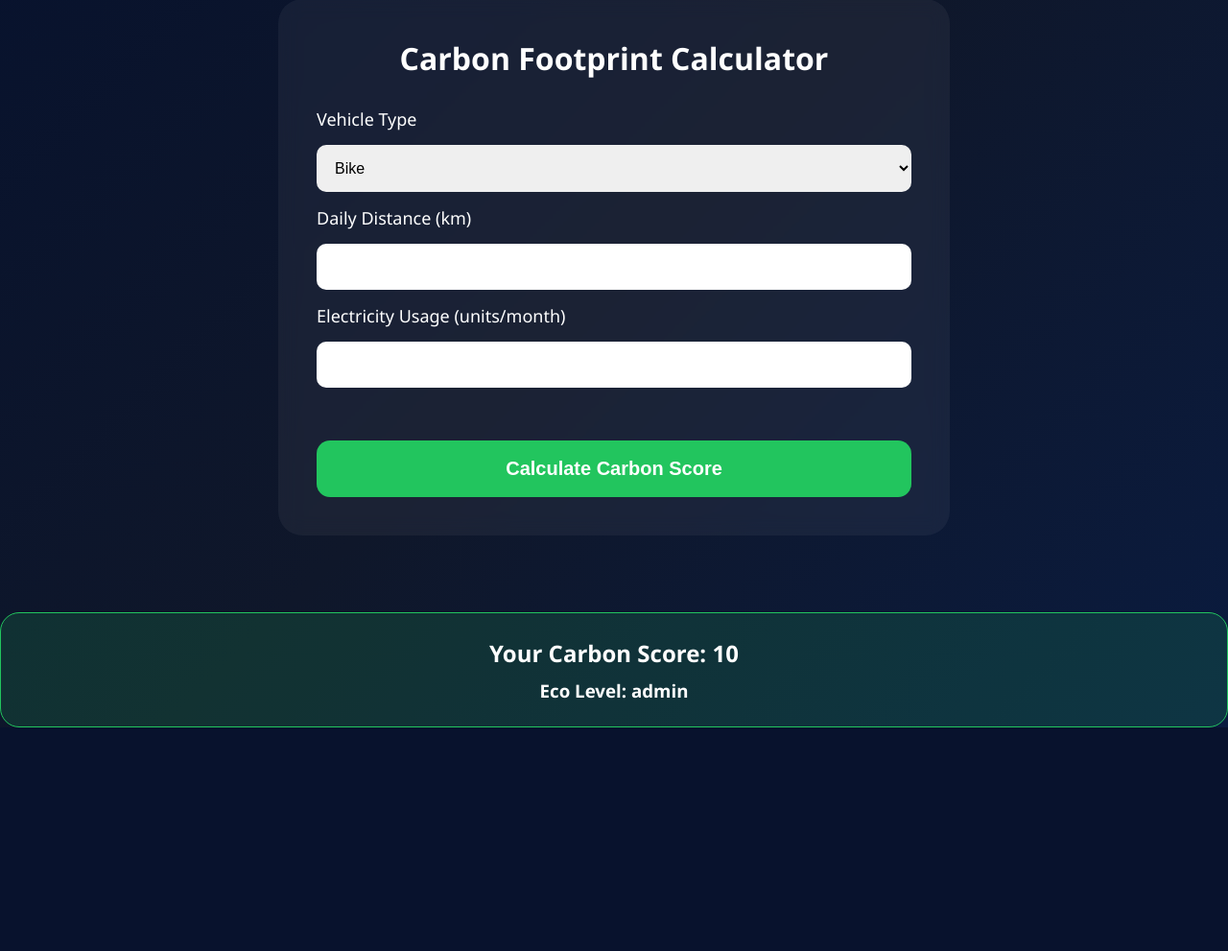
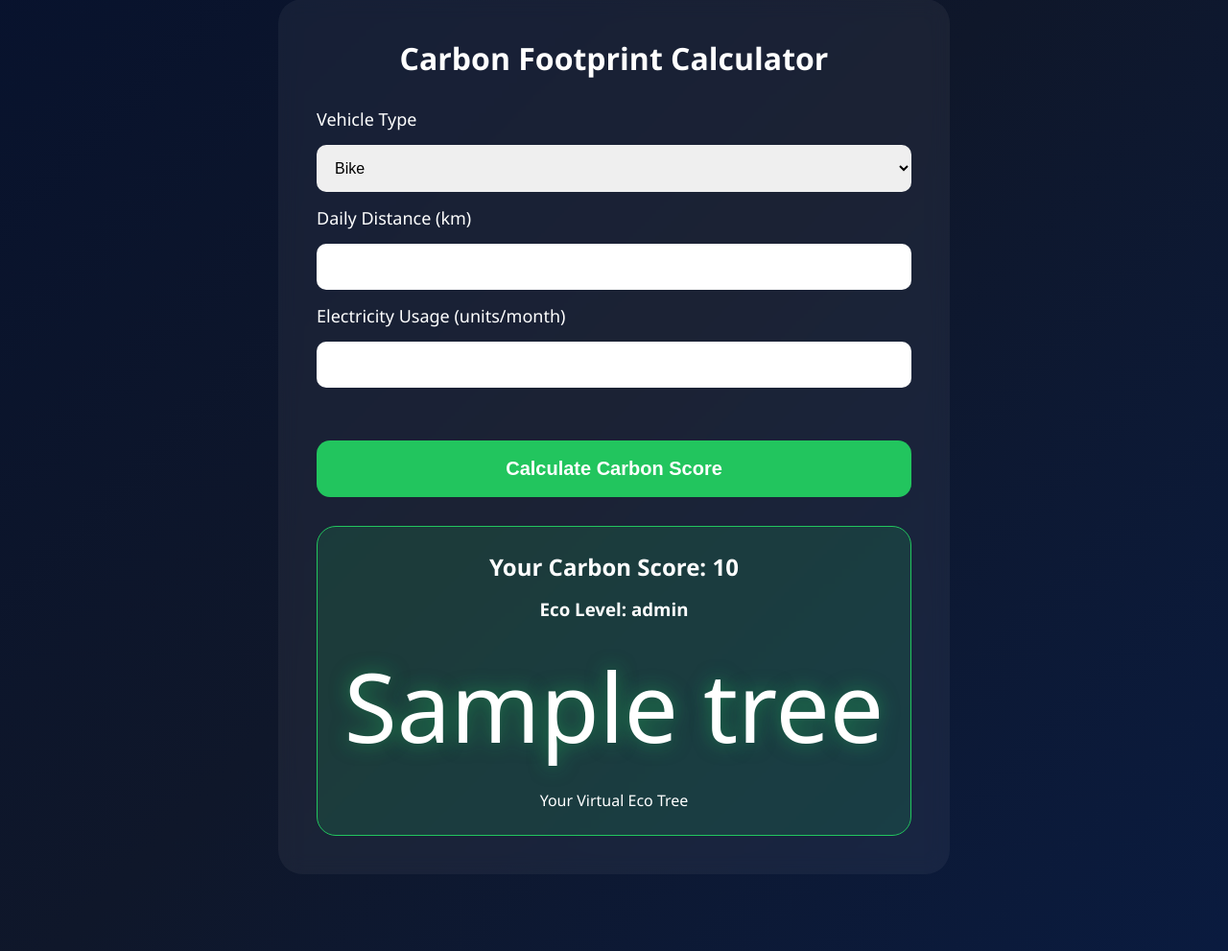
Before and after one commit to stutij586/ECO_TRACK_AI, a Flask app: template templates/calculator.html in a window 1280 px wide. Shown: the part 174-1165 px from the top of the page at 96% size. Before the commit the page ends 932 px from the top, so only its background shows below. Run offline with Flask 3, Linux system fonts and the light colour scheme; the template is opened without the code that fills it: most values are stand-ins (such as "Sample title", 1, 10 or a date in 2020).

Commit message:
Added virtual eco tree feature

```diff
--- a/app.py
+++ b/app.py
@@ -6,11 +6,13 @@ app = Flask(__name__)
 def home():
     return render_template("home.html")
 
+
 @app.route('/calculator', methods=['GET', 'POST'])
 def calculator():
 
     score = None
     level = None
+    tree = None
 
     if request.method == 'POST':
 
@@ -19,7 +21,7 @@ def calculator():
         electricity = float(request.form['electricity'])
 
         vehicle_factor = {
-            "Bike": 0.1,
+            "Bike": 0.10,
             "Car": 0.25,
             "Bus": 0.05,
             "Train": 0.03
@@ -27,23 +29,32 @@ def calculator():
 
         score = (
             distance * vehicle_factor[vehicle]
-            + electricity * 0.2
+            + electricity * 0.20
         )
 
         if score < 50:
             level = "Green 🌱"
+            tree = "🌱"
 
         elif score < 100:
             level = "Moderate 🌿"
+            tree = "🌿"
+
+        elif score < 200:
+            level = "High 🌳"
+            tree = "🌳"
 
         else:
-            level = "High 🔥"
+            level = "Critical 🔥"
+            tree = "🔥"
 
     return render_template(
         "calculator.html",
         score=score,
-        level=level
+        level=level,
+        tree=tree
     )
+
 
 if __name__ == '__main__':
     app.run(debug=True)
--- a/static/style.css
+++ b/static/style.css
@@ -217,5 +217,15 @@ label{
 }
 
 .result-box h2{
-    margin-bottom:10px;
+    margin-bottom:15px;
 }
+
+.result-box h3{
+    margin-bottom:15px;
+}
+
+.tree{
+    font-size:100px;
+    margin:20px 0;
+    text-shadow:0 0 20px rgba(34,197,94,0.5);
+}
--- a/templates/calculator.html
+++ b/templates/calculator.html
@@ -1,8 +1,11 @@
 <!DOCTYPE html>
 <html>
+
 <head>
     <title>Carbon Calculator</title>
-    <link rel="stylesheet" href="{{ url_for('static', filename='style.css') }}">
+
+    <link rel="stylesheet"
+          href="{{ url_for('static', filename='style.css') }}">
 </head>
 
 <body>
@@ -20,19 +23,32 @@
         <label>Vehicle Type</label>
 
         <select name="vehicle">
+
             <option>Bike</option>
+
             <option>Car</option>
+
             <option>Bus</option>
+
             <option>Train</option>
+
         </select>
 
         <label>Daily Distance (km)</label>
 
-        <input type="number" name="distance" required>
+        <input
+            type="number"
+            name="distance"
+            required
+        >
 
         <label>Electricity Usage (units/month)</label>
 
-        <input type="number" name="electricity" required>
+        <input
+            type="number"
+            name="electricity"
+            required
+        >
 
         <button type="submit">
             Calculate Carbon Score
@@ -40,19 +56,34 @@
 
     </form>
 
-</div>
-
-</body>
-</html>
 
     {% if score %}
 
     <div class="result-box">
 
-    <h2>Your Carbon Score: {{ score|round(2) }}</h2>
+        <h2>
+            Your Carbon Score:
+            {{ score|round(2) }}
+        </h2>
 
-    <h3>Eco Level: {{ level }}</h3>
+        <h3>
+            Eco Level:
+            {{ level }}
+        </h3>
+
+        <div class="tree">
+            {{ tree }}
+        </div>
+
+        <p>
+            Your Virtual Eco Tree
+        </p>
 
     </div>
 
     {% endif %}
+
+</div>
+
+</body>
+</html>
```
Lines whose indentation alone changed are shown as unchanged.
